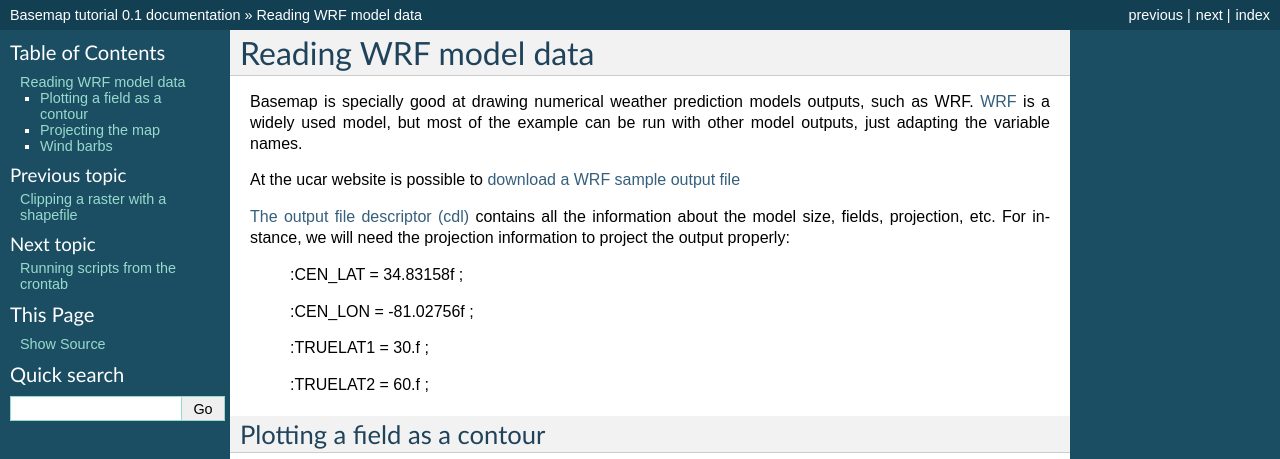
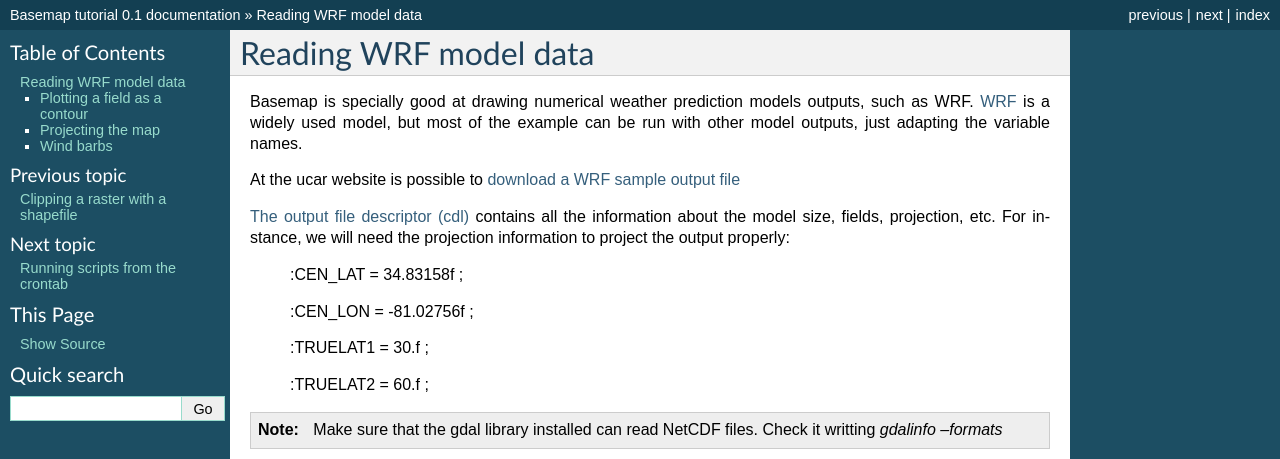
Before and after one commit to rveciana/BasemapTutorial, a Sphinx documentation site: the page built from docs/wrf.rst, in a window 1280 px wide and 900 px high, cut to the strip 0-459 px from the top of the window. Built offline with Sphinx 7.4.7, drawn with Linux system fonts in a browser that asks for light colours; formulas are drawn with MathJax 3.

Commit message:
Note added to WRF

```diff
--- a/docs/wrf.rst
+++ b/docs/wrf.rst
@@ -14,6 +14,8 @@ At the ucar website is possible to `download a WRF sample output file <http://ww
 	:TRUELAT1 = 30.f ;
 
 	:TRUELAT2 = 60.f ;
+
+.. note:: Make sure that the gdal library installed can read NetCDF files. Check it writting *gdalinfo --formats*
 
 Plotting a field as a contour
 -----------------------------
```
